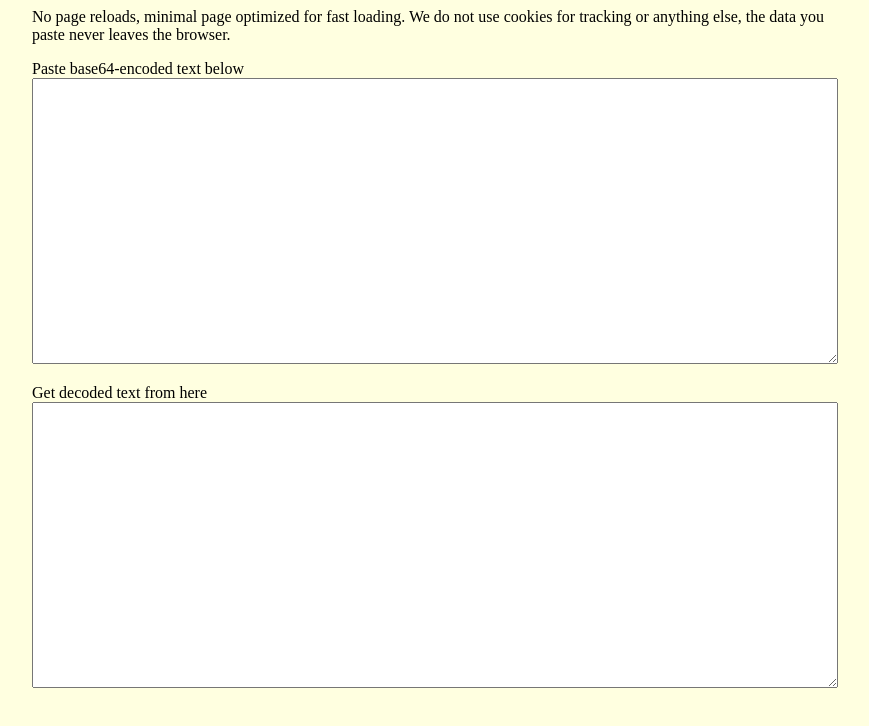
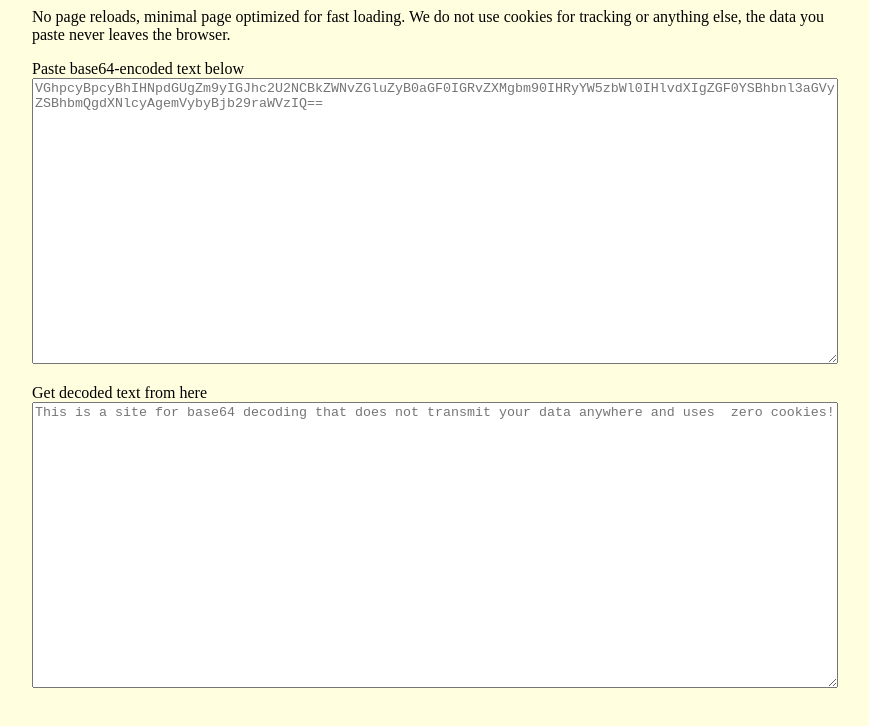
Before and after one commit to amarchen/fastbase64decode, a website: page index.html in a window 1280 px wide. Shown: the whole page, without its empty margins (208-1077 px from the left). Drawn offline with Linux system fonts and the light colour scheme.

Commit message:
Removed extra debug print, added placeholders

```diff
--- a/index.html
+++ b/index.html
@@ -4,7 +4,6 @@
 	<title>Fast base64 decode</title>
 	<script type="text/javascript">
 		function decodeSource() {
-			console.log("decodeSource")
 			document.getElementById("destination").value = window.atob(document.getElementById("source").value);
 		}
 	</script>
@@ -42,12 +41,12 @@
 
 		<div class="titleAndBox">
 			<div class="boxTitle">Paste base64-encoded text below</div>
-			<textarea class="largeArea" id="source" oninput="decodeSource()"></textarea>
+			<textarea class="largeArea" id="source" placeholder="VGhpcyBpcyBhIHNpdGUgZm9yIGJhc2U2NCBkZWNvZGluZyB0aGF0IGRvZXMgbm90IHRyYW5zbWl0IHlvdXIgZGF0YSBhbnl3aGVyZSBhbmQgdXNlcyAgemVybyBjb29raWVzIQ==" oninput="decodeSource()"></textarea>
 		</div>
 
 		<div class="titleAndBox">
 			<div class="boxTitle">Get decoded text from here<div>
-			<textarea class="largeArea" id="destination"></textarea>
+			<textarea class="largeArea" id="destination" placeholder="This is a site for base64 decoding that does not transmit your data anywhere and uses  zero cookies!"></textarea>
 		</div>
 	</div>
 </body>
```
